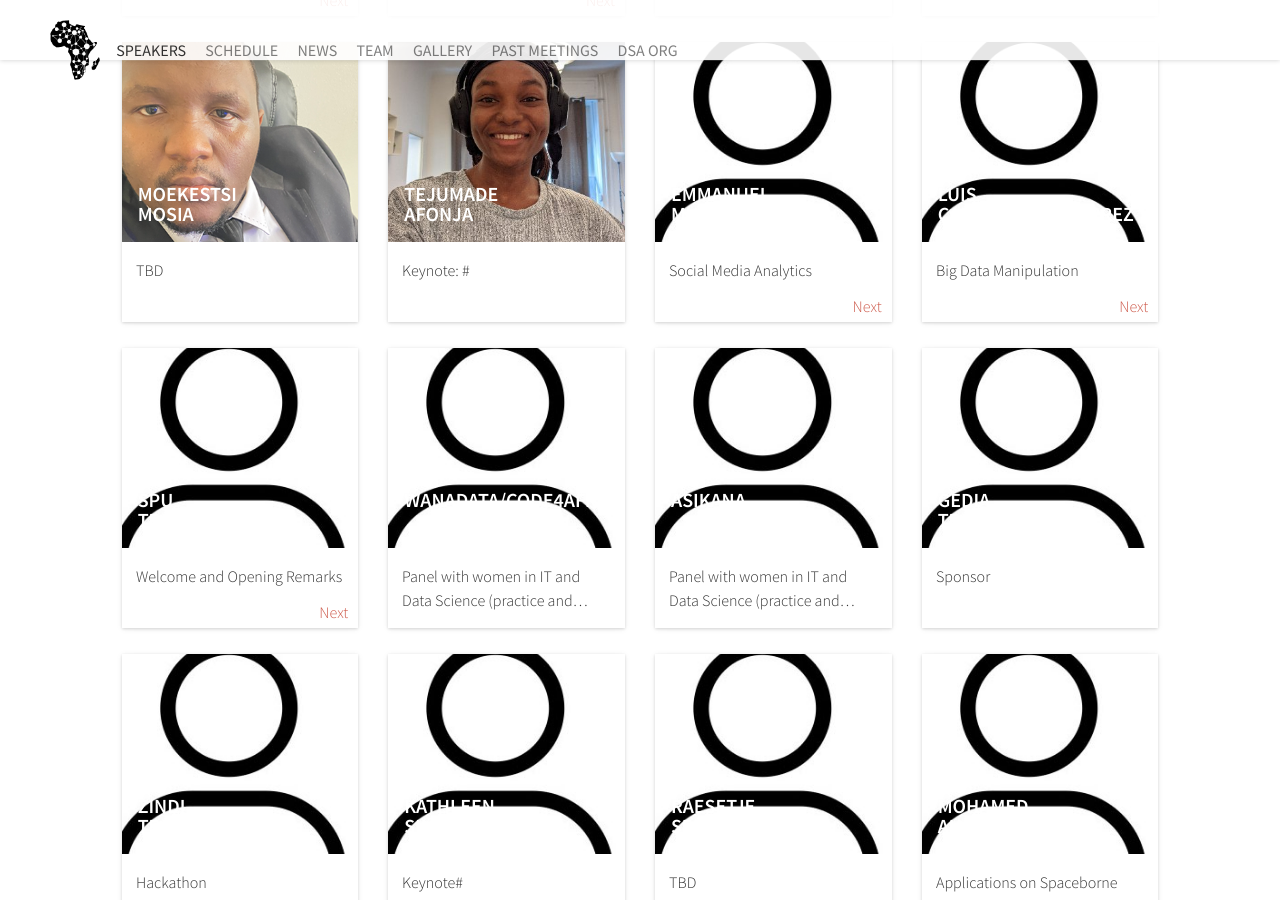
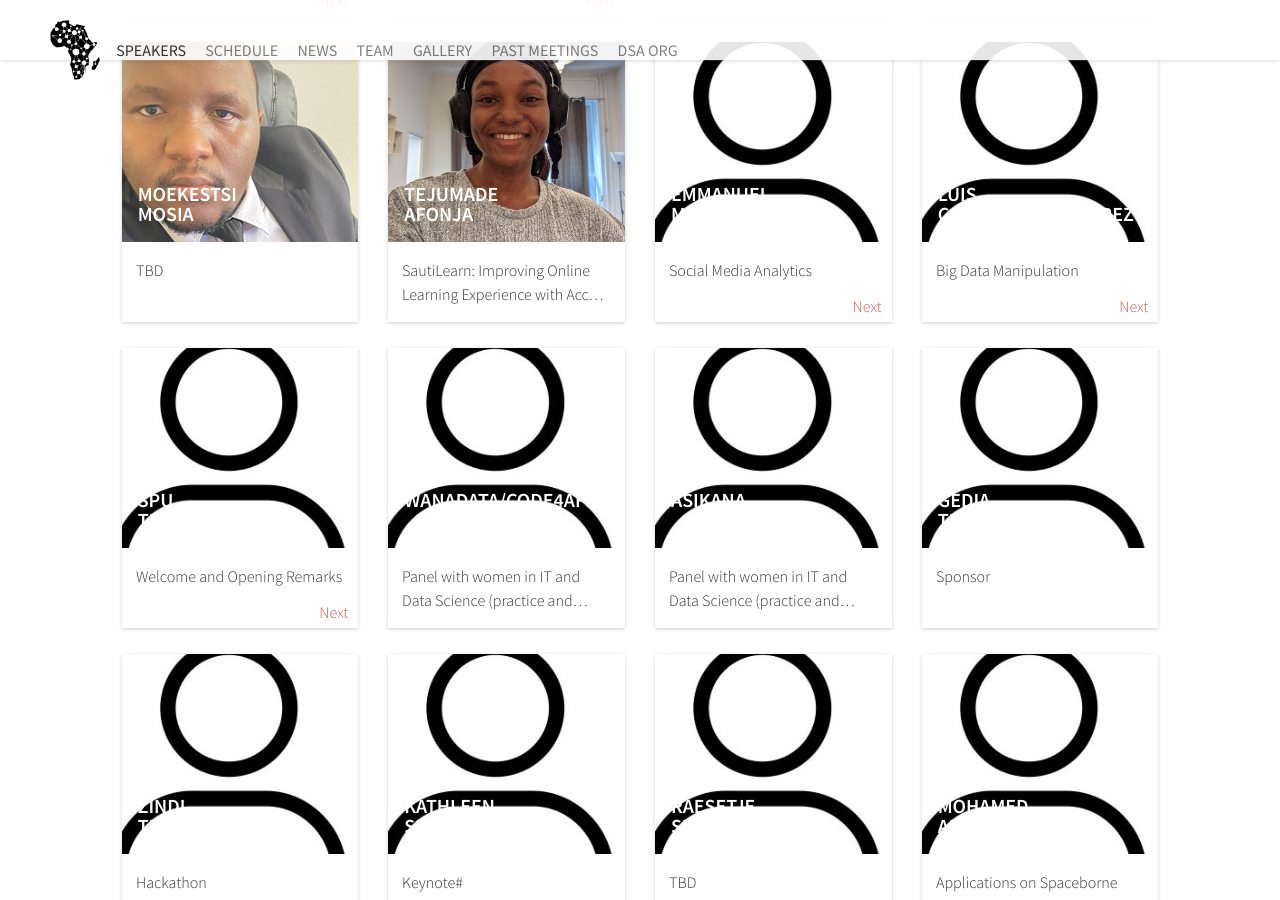
Before and after one commit to datsciafrica/dsa2021kimberley, a Jekyll site: the page built from speakers.html, in a window 1280 px wide and 900 px high, scrolled down 2251 px. Built offline with Jekyll 4.4.1, drawn with Linux system fonts in a browser that asks for light colours; nearby versions of some CDN libraries; some web fonts are replaced; comment, search, counter and statistics services are not loaded.

Commit message:
updated session SautiLearn

```diff
--- a/_data/schedule_tbd.yml
+++ b/_data/schedule_tbd.yml
@@ -311,7 +311,7 @@
     - {
         startTime: "10:50",
         endTime: "11:15",
-        sessionIds: [TBD_08_2]
+        sessionIds: [SautiLearn]
     }
     - {
         startTime: "11:15",
--- a/_data/sessions.yml
+++ b/_data/sessions.yml
@@ -360,8 +360,8 @@
   complexity: "Intermediate"
   presentation: "tbd"
 -
-  id: TBD_08_2
-  title: "Keynote: #"
+  id: SautiLearn
+  title: "SautiLearn: Improving Online Learning Experience with Accent Translation"
   subtype: presentation
   speakers: [tejumade]
   language: en
```
